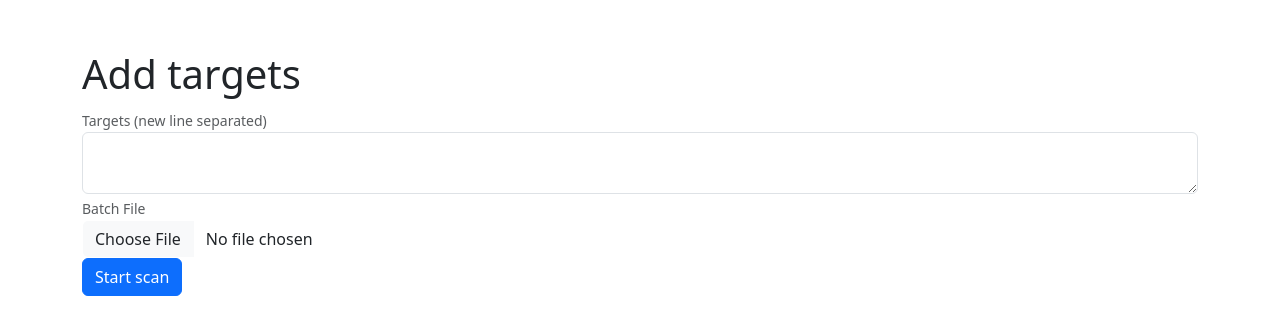
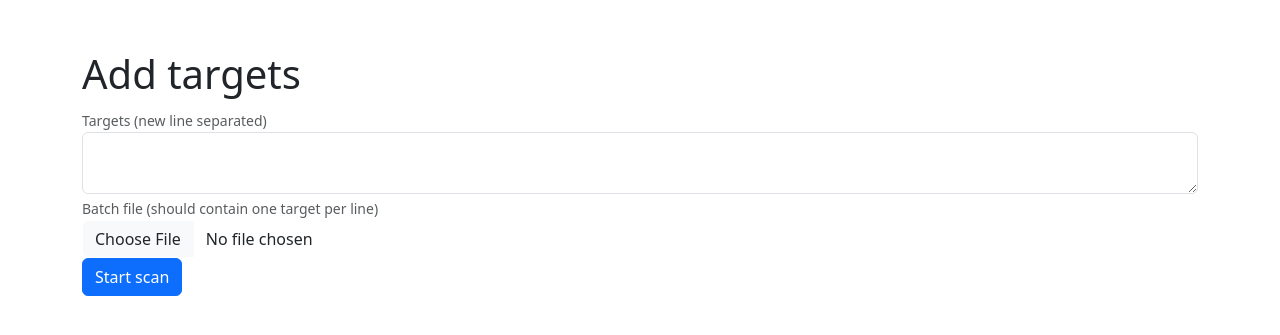
Before and after one commit to CERT-Polska/Artemis, a FastAPI app: page /add in a window 1280 px wide. Shown: the part 68-403 px from the top of the page. Run offline with FastAPI, Linux system fonts and the light colour scheme; some libraries are stand-ins or nearby versions.

Commit message:
Target format

```diff
--- a/templates/add.jinja2
+++ b/templates/add.jinja2
@@ -7,7 +7,7 @@
             <textarea class="form-control" name="targets"></textarea>
         </div>
         <div class="form-group">
-            <label class="form-text">Batch File</label>
+            <label class="form-text">Batch file (should contain one target per line)</label>
             <input class="form-control btn" type="file" name="file">
         </div>
         <input type="submit" class="btn btn-primary" value="Start scan">
```
